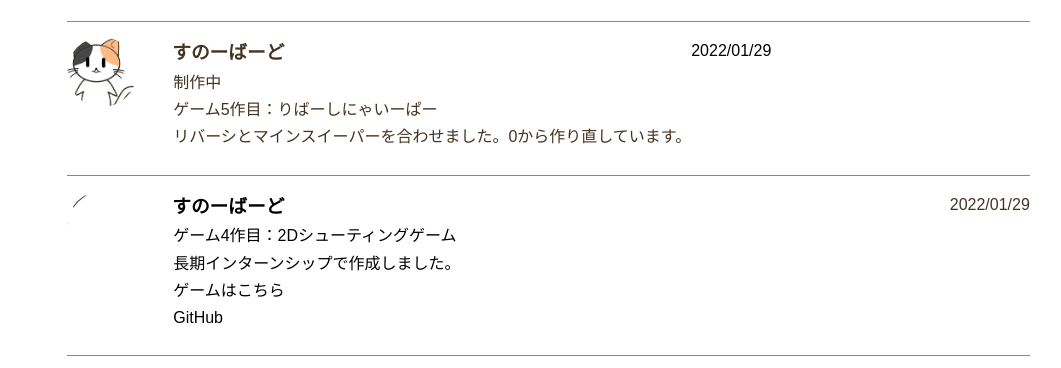
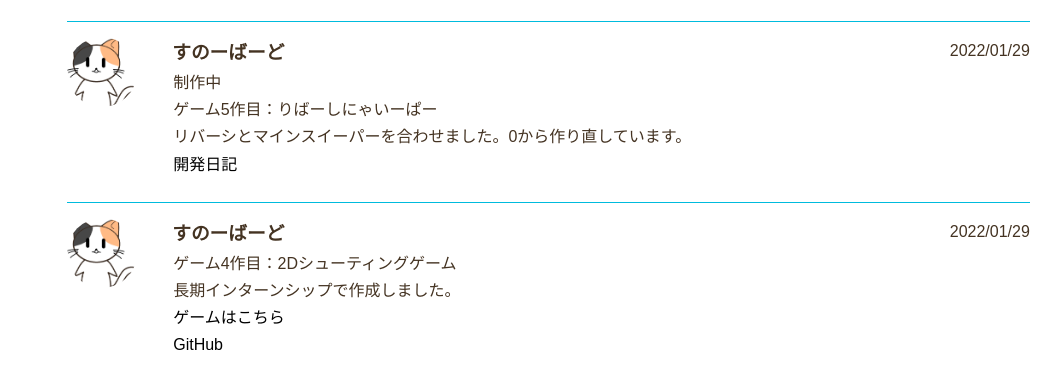
Before and after one commit to yk-kame/snowbird315.github.io, a plain HTML site: page index.html in a window 1280 px wide. Shown: the part 428-796 px from the top of the page, without its empty margins (109-1170 px from the left). Drawn offline with Linux system fonts and the light colour scheme; some packages are replaced by stand-ins of ours.

Commit message:
Update index.html

```diff
--- a/index.html
+++ b/index.html
@@ -40,7 +40,7 @@
 			    制作中<br>
                             ゲーム5作目：りばーしにゃいーぱー<br>
 			    リバーシとマインスイーパーを合わせました。0から作り直しています。<br>
-			    <a href = "https://qiita.com/snowbird315/private/8d9f6c7064ab14a441b3>開発日記</a><br>
+			    <a href = "https://qiita.com/snowbird315/private/8d9f6c7064ab14a441b3">開発日記</a><br>
                             <!--ここまでを文章-->
                         </p>
                     </div><!--block-->
```
